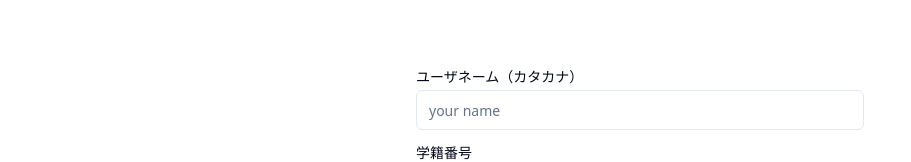
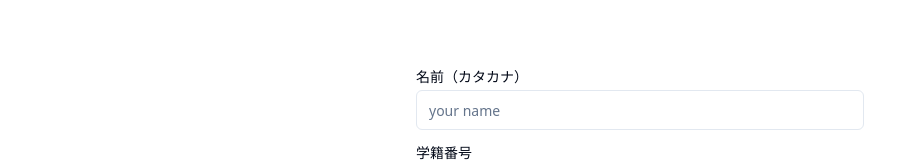
Before and after one commit to i20hiromoto/key-chan, a Next.js app: page / in a window 1280 px wide. Shown: the part 206-368 px from the top of the page, without its empty margins (0-911 px from the left). Built offline with nearby package versions, Linux system fonts and the light colour scheme.

Commit message:
ユーザネーム->名前

```diff
--- a/pages/index.tsx
+++ b/pages/index.tsx
@@ -117,7 +117,7 @@ const LoginPage: React.FC = () => {
               <Label style={{fontSize: '20px'}}></Label>
             </div>
             <div className="flex flex-col space-y-1.5">
-              <Label htmlFor="username"> ユーザネーム（カタカナ）</Label>
+              <Label htmlFor="username"> 名前（カタカナ）</Label>
               <Input id="username" placeholder="your name" type="text" value={username} onChange={e => setUsername(hiraganaToKatakana(e.target.value))} />
             </div>
             <div className="flex flex-col space-y-1.5">
--- a/pages/signup.tsx
+++ b/pages/signup.tsx
@@ -111,7 +111,7 @@ const LoginPage: React.FC = () => {
   <form onSubmit={handleLogin} className="w-full max-w-md">
     <div className="grid grid-cols-1 gap-4">
       <div className="flex flex-col space-y-1.5">
-        <Label htmlFor="username">ユーザネーム（カタカナ）</Label>
+        <Label htmlFor="username">名前（カタカナ）</Label>
         <Input id="username" placeholder="your name" type="text" value={username} onChange={e => setUsername(hiraganaToKatakana(e.target.value))} />
       </div>
       <div className="flex flex-col space-y-1.5">
```
